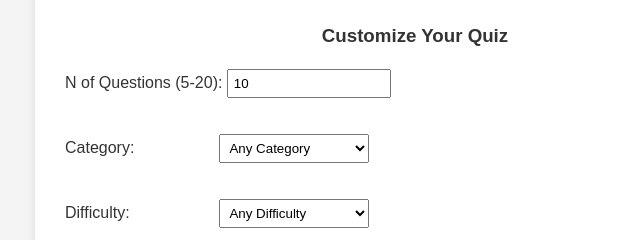
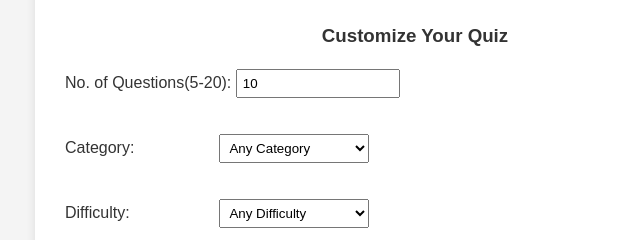
Before and after one commit to Moringa-SDF-PT10/Anthony-Ngigi-trivia-project, a plain HTML site: page index.html in a window 1280 px wide. Shown: the part 346-586 px from the top of the page, 225-865 px from the left. Drawn offline with Linux system fonts and the light colour scheme.

Commit message:
shortent the text for no of questions

```diff
--- a/index.html
+++ b/index.html
@@ -19,7 +19,7 @@
             <div id="config-options" style="margin-top: 20px; border-top: 1px solid #ccc; padding-top: 15px;">
                 <h3>Customize Your Quiz </h3>
                 <form id="config-form">
-                    <label for="num-questions">N of Questions (5-20):</label>
+                    <label for="num-questions">No. of Questions(5-20):</label>
                     <input type="number" id="num-questions" name="amount" min="5" max="20" value="10">
                     <br><br>
                     <label for="category">Category:</label>
```
